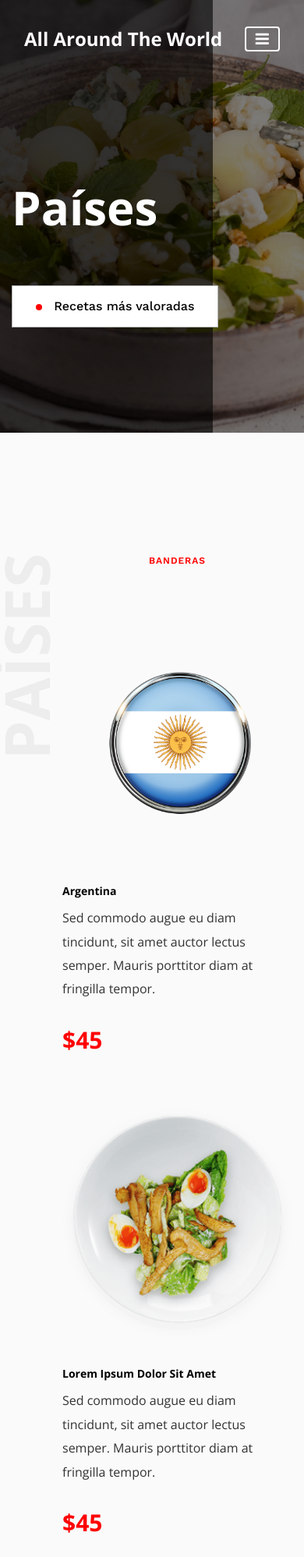
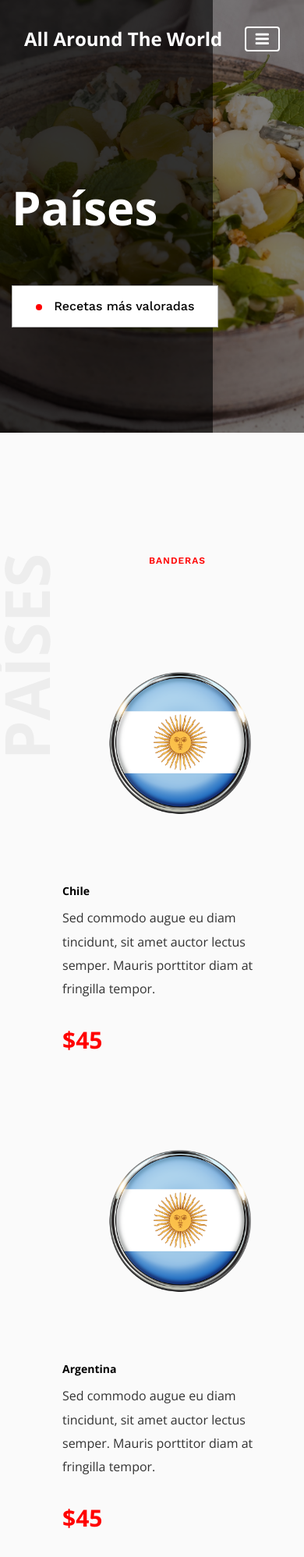
Before and after one commit to Franccescoo/ALL_AROUND_THE_WORLD, a plain HTML site: page All_Around_the_World/menu.html in a window 390 px wide. Shown: the top 1997 px of the page at 78% size. Drawn offline with nearby package versions, Linux system fonts and the light colour scheme.

Commit message:
Progrso antes clase

```diff
--- a/All_Around_the_World/menu.html
+++ b/All_Around_the_World/menu.html
@@ -42,7 +42,8 @@
                         <i class="pe-7s-close-circle" aria-hidden="true"></i>
                     </div>
                     <form action="#" method="get">
-                        <input type="search" name="caviarSearch" id="search" placeholder="Search Your Favourite Dish ...">
+                        <input type="search" name="caviarSearch" id="search"
+                            placeholder="Search Your Favourite Dish ...">
                         <input type="submit" class="d-none" value="submit">
                     </form>
                 </div>
@@ -57,11 +58,14 @@
                 <div class="col-12 h-100">
                     <nav class="h-100 navbar navbar-expand-lg align-items-center">
                         <a class="navbar-brand" href="index.html">All Around The World</a>
-                        <button class="navbar-toggler" type="button" data-toggle="collapse" data-target="#caviarNav" aria-controls="caviarNav" aria-expanded="false" aria-label="Toggle navigation"><span class="fa fa-bars"></span></button>
+                        <button class="navbar-toggler" type="button" data-toggle="collapse" data-target="#caviarNav"
+                            aria-controls="caviarNav" aria-expanded="false" aria-label="Toggle navigation"><span
+                                class="fa fa-bars"></span></button>
                         <div class="collapse navbar-collapse" id="caviarNav">
                             <ul class="navbar-nav ml-auto" id="caviarMenu">
                                 <li class="nav-item active">
-                                    <a class="nav-link" href="#home">Inicio <span class="sr-only">(current)</span></a>
+                                    <a class="nav-link" href="menu.html">Inicio <span
+                                            class="sr-only">(current)</span></a>
                                 </li>
                                 <li class="nav-item">
                                     <a class="nav-link" href="#about">Sobre Nosotros</a>
@@ -130,17 +134,39 @@
                             <div class="single_menu_item breakfast wow fadeInUp">
                                 <div class="d-sm-flex align-items-center">
                                     <div class="dish-thumb">
-                                        <img src="img/paises/Argentina1.png" alt="" style="max-width: 100%; max-height: 100%;">
+                                        <img src="img/paises/Argentina1.png" alt=""
+                                            style="max-width: 100%; max-height: 100%;">
                                     </div>
                                     <div class="dish-description">
-                                        <h3>Argentina</h3>
-                                        <p>Sed commodo augue eu diam tincidunt, sit amet auctor lectus semper. Mauris porttitor diam at fringilla tempor.</p>
+                                        <h3>Chile</h3>
+                                        <p>Sed commodo augue eu diam tincidunt, sit amet auctor lectus semper. Mauris
+                                            porttitor diam at fringilla tempor.</p>
                                     </div>
                                     <div class="dish-value">
                                         <h3>$45</h3>
                                     </div>
                                 </div>
                             </div>
+                            <!-- Single Gallery Item -->
+                            <div class="single_menu_item breakfast wow fadeInUp">
+                                <div class="d-sm-flex align-items-center">
+                                    <div class="dish-thumb">
+                                        <img src="img/paises/Argentina1.png" alt=""
+                                            style="max-width: 100%; max-height: 100%;">
+                                    </div>
+                                    <div class="dish-description">
+                                        <h3>Argentina</h3>
+                                        <p>Sed commodo augue eu diam tincidunt, sit amet auctor lectus semper. Mauris
+                                            porttitor diam at fringilla tempor.</p>
+                                    </div>
+                                    <div class="dish-value">
+                                        <h3>$45</h3>
+                                    </div>
+                                </div>
+                            </div>
+
+
+
                             <!-- Single Gallery Item -->
                             <div class="single_menu_item breakfast dinner wow fadeInUp">
                                 <div class="d-sm-flex align-items-center">
@@ -149,7 +175,8 @@
                                     </div>
                                     <div class="dish-description">
                                         <h3>Lorem Ipsum Dolor Sit Amet</h3>
-                                        <p>Sed commodo augue eu diam tincidunt, sit amet auctor lectus semper. Mauris porttitor diam at fringilla tempor.</p>
+                                        <p>Sed commodo augue eu diam tincidunt, sit amet auctor lectus semper. Mauris
+                                            porttitor diam at fringilla tempor.</p>
                                     </div>
                                     <div class="dish-value">
                                         <h3>$45</h3>
@@ -164,7 +191,8 @@
                                     </div>
                                     <div class="dish-description">
                                         <h3>Lorem Ipsum Dolor Sit Amet</h3>
-                                        <p>Sed commodo augue eu diam tincidunt, sit amet auctor lectus semper. Mauris porttitor diam at fringilla tempor.</p>
+                                        <p>Sed commodo augue eu diam tincidunt, sit amet auctor lectus semper. Mauris
+                                            porttitor diam at fringilla tempor.</p>
                                     </div>
                                     <div class="dish-value">
                                         <h3>$45</h3>
@@ -179,7 +207,8 @@
                                     </div>
                                     <div class="dish-description">
                                         <h3>Lorem Ipsum Dolor Sit Amet</h3>
-                                        <p>Sed commodo augue eu diam tincidunt, sit amet auctor lectus semper. Mauris porttitor diam at fringilla tempor.</p>
+                                        <p>Sed commodo augue eu diam tincidunt, sit amet auctor lectus semper. Mauris
+                                            porttitor diam at fringilla tempor.</p>
                                     </div>
                                     <div class="dish-value">
                                         <h3>$45</h3>
@@ -194,7 +223,8 @@
                                     </div>
                                     <div class="dish-description">
                                         <h3>Lorem Ipsum Dolor Sit Amet</h3>
-                                        <p>Sed commodo augue eu diam tincidunt, sit amet auctor lectus semper. Mauris porttitor diam at fringilla tempor.</p>
+                                        <p>Sed commodo augue eu diam tincidunt, sit amet auctor lectus semper. Mauris
+                                            porttitor diam at fringilla tempor.</p>
                                     </div>
                                     <div class="dish-value">
                                         <h3>$45</h3>
@@ -212,7 +242,8 @@
                                     </div>
                                     <div class="dish-description">
                                         <h3>Lorem Ipsum Dolor Sit Amet</h3>
-                                        <p>Sed commodo augue eu diam tincidunt, sit amet auctor lectus semper. Mauris porttitor diam at fringilla tempor.</p>
+                                        <p>Sed commodo augue eu diam tincidunt, sit amet auctor lectus semper. Mauris
+                                            porttitor diam at fringilla tempor.</p>
                                     </div>
                                     <div class="dish-value">
                                         <h3>$45</h3>
@@ -227,7 +258,8 @@
                                     </div>
                                     <div class="dish-description">
                                         <h3>Lorem Ipsum Dolor Sit Amet</h3>
-                                        <p>Sed commodo augue eu diam tincidunt, sit amet auctor lectus semper. Mauris porttitor diam at fringilla tempor.</p>
+                                        <p>Sed commodo augue eu diam tincidunt, sit amet auctor lectus semper. Mauris
+                                            porttitor diam at fringilla tempor.</p>
                                     </div>
                                     <div class="dish-value">
                                         <h3>$45</h3>
@@ -242,7 +274,8 @@
                                     </div>
                                     <div class="dish-description">
                                         <h3>Lorem Ipsum Dolor Sit Amet</h3>
-                                        <p>Sed commodo augue eu diam tincidunt, sit amet auctor lectus semper. Mauris porttitor diam at fringilla tempor.</p>
+                                        <p>Sed commodo augue eu diam tincidunt, sit amet auctor lectus semper. Mauris
+                                            porttitor diam at fringilla tempor.</p>
                                     </div>
                                     <div class="dish-value">
                                         <h3>$45</h3>
@@ -257,7 +290,8 @@
                                     </div>
                                     <div class="dish-description">
                                         <h3>Lorem Ipsum Dolor Sit Amet</h3>
-                                        <p>Sed commodo augue eu diam tincidunt, sit amet auctor lectus semper. Mauris porttitor diam at fringilla tempor.</p>
+                                        <p>Sed commodo augue eu diam tincidunt, sit amet auctor lectus semper. Mauris
+                                            porttitor diam at fringilla tempor.</p>
                                     </div>
                                     <div class="dish-value">
                                         <h3>$45</h3>
@@ -272,7 +306,8 @@
                                     </div>
                                     <div class="dish-description">
                                         <h3>Lorem Ipsum Dolor Sit Amet</h3>
-                                        <p>Sed commodo augue eu diam tincidunt, sit amet auctor lectus semper. Mauris porttitor diam at fringilla tempor.</p>
+                                        <p>Sed commodo augue eu diam tincidunt, sit amet auctor lectus semper. Mauris
+                                            porttitor diam at fringilla tempor.</p>
                                     </div>
                                     <div class="dish-value">
                                         <h3>$45</h3>
@@ -290,7 +325,8 @@
                                     </div>
                                     <div class="dish-description">
                                         <h3>Lorem Ipsum Dolor Sit Amet</h3>
-                                        <p>Sed commodo augue eu diam tincidunt, sit amet auctor lectus semper. Mauris porttitor diam at fringilla tempor.</p>
+                                        <p>Sed commodo augue eu diam tincidunt, sit amet auctor lectus semper. Mauris
+                                            porttitor diam at fringilla tempor.</p>
                                     </div>
                                     <div class="dish-value">
                                         <h3>$45</h3>
@@ -305,7 +341,8 @@
                                     </div>
                                     <div class="dish-description">
                                         <h3>Lorem Ipsum Dolor Sit Amet</h3>
-                                        <p>Sed commodo augue eu diam tincidunt, sit amet auctor lectus semper. Mauris porttitor diam at fringilla tempor.</p>
+                                        <p>Sed commodo augue eu diam tincidunt, sit amet auctor lectus semper. Mauris
+                                            porttitor diam at fringilla tempor.</p>
                                     </div>
                                     <div class="dish-value">
                                         <h3>$45</h3>
@@ -320,7 +357,8 @@
                                     </div>
                                     <div class="dish-description">
                                         <h3>Lorem Ipsum Dolor Sit Amet</h3>
-                                        <p>Sed commodo augue eu diam tincidunt, sit amet auctor lectus semper. Mauris porttitor diam at fringilla tempor.</p>
+                                        <p>Sed commodo augue eu diam tincidunt, sit amet auctor lectus semper. Mauris
+                                            porttitor diam at fringilla tempor.</p>
                                     </div>
                                     <div class="dish-value">
                                         <h3>$45</h3>
@@ -335,7 +373,8 @@
                                     </div>
                                     <div class="dish-description">
                                         <h3>Lorem Ipsum Dolor Sit Amet</h3>
-                                        <p>Sed commodo augue eu diam tincidunt, sit amet auctor lectus semper. Mauris porttitor diam at fringilla tempor.</p>
+                                        <p>Sed commodo augue eu diam tincidunt, sit amet auctor lectus semper. Mauris
+                                            porttitor diam at fringilla tempor.</p>
                                     </div>
                                     <div class="dish-value">
                                         <h3>$45</h3>
@@ -350,7 +389,8 @@
                                     </div>
                                     <div class="dish-description">
                                         <h3>Lorem Ipsum Dolor Sit Amet</h3>
-                                        <p>Sed commodo augue eu diam tincidunt, sit amet auctor lectus semper. Mauris porttitor diam at fringilla tempor.</p>
+                                        <p>Sed commodo augue eu diam tincidunt, sit amet auctor lectus semper. Mauris
+                                            porttitor diam at fringilla tempor.</p>
                                     </div>
                                     <div class="dish-value">
                                         <h3>$45</h3>
@@ -417,7 +457,11 @@
                     <div class="footer-text">
                         <a href="#" class="navbar-brand">All Around The World</a>
                         <!-- Link back to Colorlib can't be removed. Template is licensed under CC BY 3.0. -->
-                        <p>Copyright &copy;<script>document.write(new Date().getFullYear());</script> All rights reserved | This template is made with <i class="fa fa-heart-o" aria-hidden="true"></i> by <a href="https://colorlib.com" target="_blank">Colorlib</a></p>
+                        <p>Copyright &copy;
+                            <script>document.write(new Date().getFullYear());</script> All rights reserved | This
+                            template is made with <i class="fa fa-heart-o" aria-hidden="true"></i> by <a
+                                href="https://colorlib.com" target="_blank">Colorlib</a>
+                        </p>
                         <!-- Link back to Colorlib can't be removed. Template is licensed under CC BY 3.0. -->
                     </div>
                 </div>
```
Also changed, not shown: All_Around_the_World/Completo.html (renamed from All_Around_the_World/HotDog.html, +1 -1 lines), All_Around_the_World/img/paises/Chile1.png (added).
